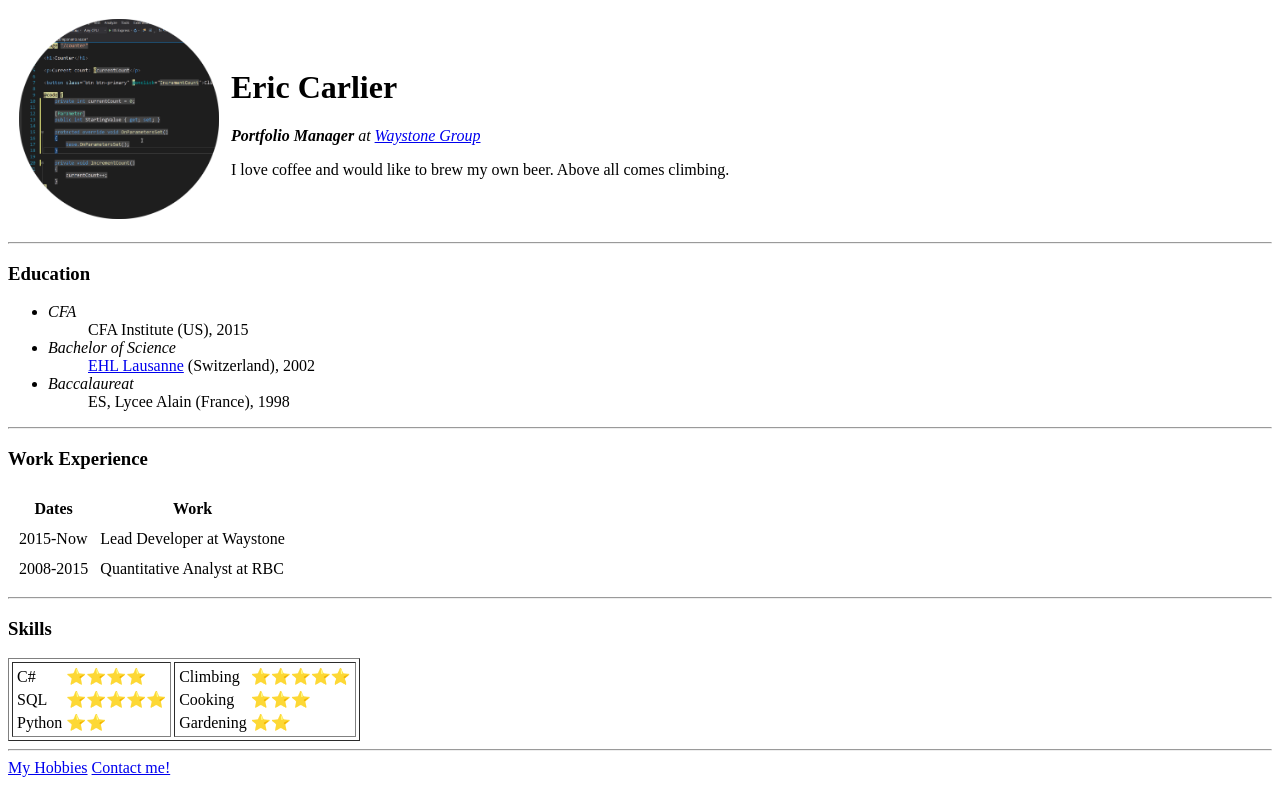
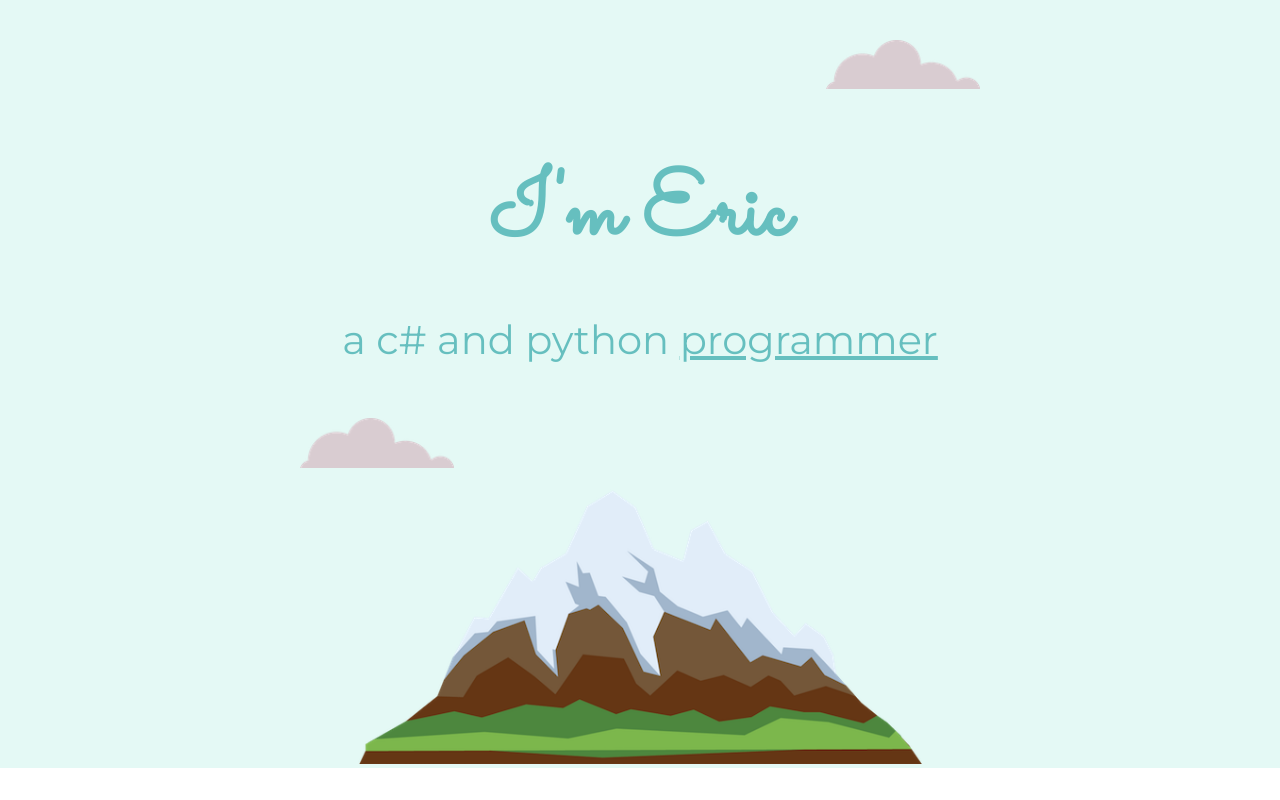
Before and after one commit to ericPantarotto/cv, a plain HTML site: page index.html in a window 1280 px wide. Shown: the top 800 px of the page. Drawn offline with Linux system fonts and the light colour scheme.

Commit message:
Update index.html

```diff
--- a/index.html
+++ b/index.html
@@ -7,102 +7,63 @@
     <head>
         <meta charset="utf-8">
         <meta http-equiv="X-UA-Compatible" content="IE=edge">
-        <title>💚 Eric Personal Site ⚠</title>
+        <title>Eric Personal Site</title>
         <meta name="description" content="First Website">
         <meta name="author" content="Eric">
         <meta name="viewport" content="width=device-width, initial-scale=1">
-        <link rel="stylesheet" href="">
+        <link rel="stylesheet" href="css/styles.css">
+        <link rel="icon" href="favicon.ico">
+        <link rel="preconnect" href="https://fonts.googleapis.com">
+        <link rel="preconnect" href="https://fonts.gstatic.com" crossorigin>
+        <link href="https://fonts.googleapis.com/css2?family=Fira+Code:wght@500&family=Merriweather&family=Montserrat&family=Sacramento&display=swap" rel="stylesheet">
     </head>
     <body>
-        <!--[if lt IE 7]>
-            <p class="browsehappy">You are using an <strong>outdated</strong> browser. Please <a href="#">upgrade your browser</a> to improve your experience.</p>
-        <![endif]-->
-        <!-- <img src="https://cdn.shopify.com/s/files/1/0704/9575/products/89_03d58911-0a5c-4a63-9209-6a3e3c63712d_1600x.jpg?v=1570303249" width="200" height="200" alt="Eric profile picture"> -->
-        <table cellspacing="10">
-            <tr>
-                <td>
-                    <img src="vlcsnap.png" width="200" height="200" alt="Eric profile picture">
-                </td>
-                <td>
-                    <h1>Eric Carlier</h1>
-                    <p><em><strong>Portfolio Manager</strong> at <a href="https://www.waystone.com/">Waystone Group</a> </em></p>
-                    <p>I love coffee and would like to brew my own beer. Above all comes climbing.</p>
-                </td>
-            </tr>
-        </table>
-        <hr>
+        <div class="top-container">
+            <img class="top-cloud"src="images/cloud.png" alt="cloud-img">
+            <h1>I'm Eric</h1>
+            <h2>a c# and python <span class="pro">programmer</span></h2>
+            <img class="bottom-cloud" src="images/cloud.png" alt="cloud-img">
+            <img class="image-mountain" src="images/mountain.png" alt="cloud-mountain">
+        </div>
+        <div class="middle-container">
+            <div class="middle-container">
+                <div class="profile">
+                  <img class="image-hello"src="images/hello_picture.png" alt="hello_image.png">
+                  <h2>Hello</h2>
+                  <p class="intro">I'm a Web Developer. I'm a Waystone employee for 7 years. I really love coffee ❤ and craft beer 🍺</p>
+                </div>
+                <hr>
+                <div class="skills">
+                  <h2>My Skills</h2>
+                  <div class="skill-row">
+                    <img class="image-skills" src="./images/computer.png" alt="computer-image.png">
+                    <h3>Design and Development </h3>
+                    <p>i started coding almost 10 years ago with VBA and never stopped since then. I now turned into web applications.</p>
+                </div>
+                  <div class="skill-row">
+                    <img class="image-coffee" src="./images/coffee.png" alt="image-coffee.png">
+                    <h3>Espresso Challenge</h3>
+                    <p>But my best skill is actually in making espresso. I am the undisputed King. My favorite varieties come from Ethiopia without a doubt!</p>
+                  </div>
+                </div>
+                <hr>
+                <div class="contact-me">
+                  <h2>Get In Touch</h2>
+                  <h3>If you love espressi as much as I do.</h3>
+                  <p class="contact-message">Love espressi as much as I do? Let's talk how awesome they are. We can code while drinking espresso and even go climbing too.</p>
+                  <a class="btn" href="mailto: ericpython80@gmail.com">CONTACT ME</a>
+                </div>
+            </div>
+        </div>
+        <div class="bottom-container">
+            <div class="bottom-container">
+                <a class="footer-link" href="https://www.linkedin.com/">LinkedIn</a>
+                <a class="footer-link" href="https://twitter.com/">Twitter</a>
+                <a class="footer-link" href="https://www.appbrewery.co/">Website</a>
+                <p class="copyright">© 2022 Eric Carlier</p>
+            </div>
+        </div>
 
-            <h3>Education</h3>
-            <ul>
-                <li><em>CFA</em></li>
-                <dd>CFA Institute (US), 2015</dd>
-                <li><em>Bachelor of Science</em></li>
-                <dd><a href="https://www.ehl.edu/">EHL Lausanne</a> (Switzerland), 2002</dd>
-                <li><em>Baccalaureat</em></li>
-                <dd>ES, Lycee Alain (France), 1998</dd>
-            </ul>
-
-            <hr>
-            <h3>Work Experience</h3>
-            <table cellspacing="10">
-                <thead>
-                    <th>Dates</th>
-                    <th>Work</th>
-                </thead>
-                <tr>
-                    <td>2015-Now</td>
-                    <td>Lead Developer at Waystone</td>
-                </tr>
-                <tr>
-                    <td>2008-2015</td>
-                    <td>Quantitative Analyst at RBC</td>
-                </tr>
-            </table>
-
-            <hr>
-            <h3>Skills</h3>
-            <table border="1" cellspacing="3">
-                <tr>
-                    <td>
-                        <table>
-                            <tr>
-                                <td>C#</td>
-                                <td>⭐⭐⭐⭐</td>
-                            </tr>
-                            <tr>
-                                <td>SQL</td>
-                                <td>⭐⭐⭐⭐⭐</td>
-                            </tr>
-                            <tr>
-                                <td>Python</td>
-                                <td>⭐⭐</td>
-                            </tr>
-                        </table>
-                    </td>
-                    <td>
-                        <table>
-                            <tr>
-                                <td>Climbing</td>
-                                <td>⭐⭐⭐⭐⭐</td>
-                            </tr>
-                            <tr>
-                                <td>Cooking</td>
-                                <td>⭐⭐⭐</td>
-                            </tr>
-                            <tr>
-                                <td>Gardening</td>
-                                <td>⭐⭐</td>
-                            </tr>
-                        </table>
-                    </td>
-                </tr>
-
-            </table>
-            <hr>
-
-            <a href="hobbies.html">My Hobbies</a>
-            <a href="contact_details.html">Contact me!</a>
-            <br>
 
         <script src="" async defer></script>
     </body>
```
